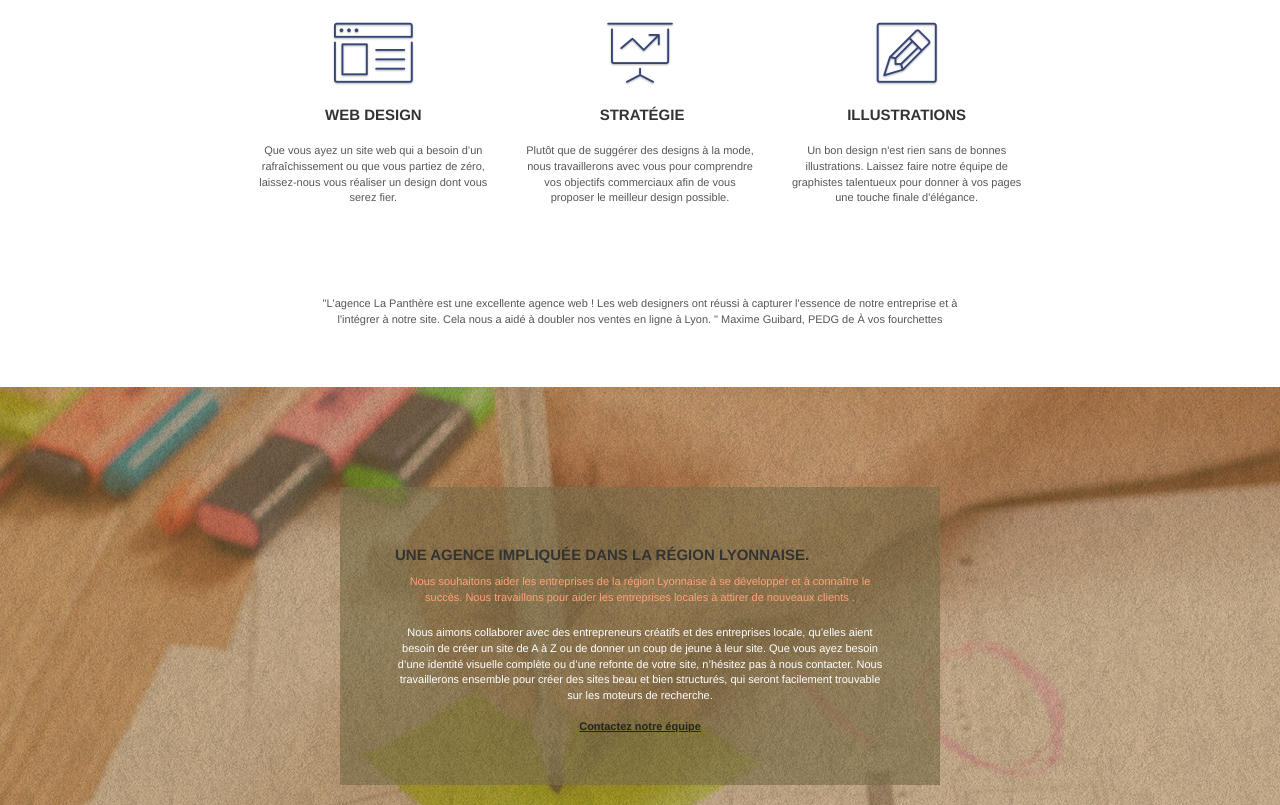
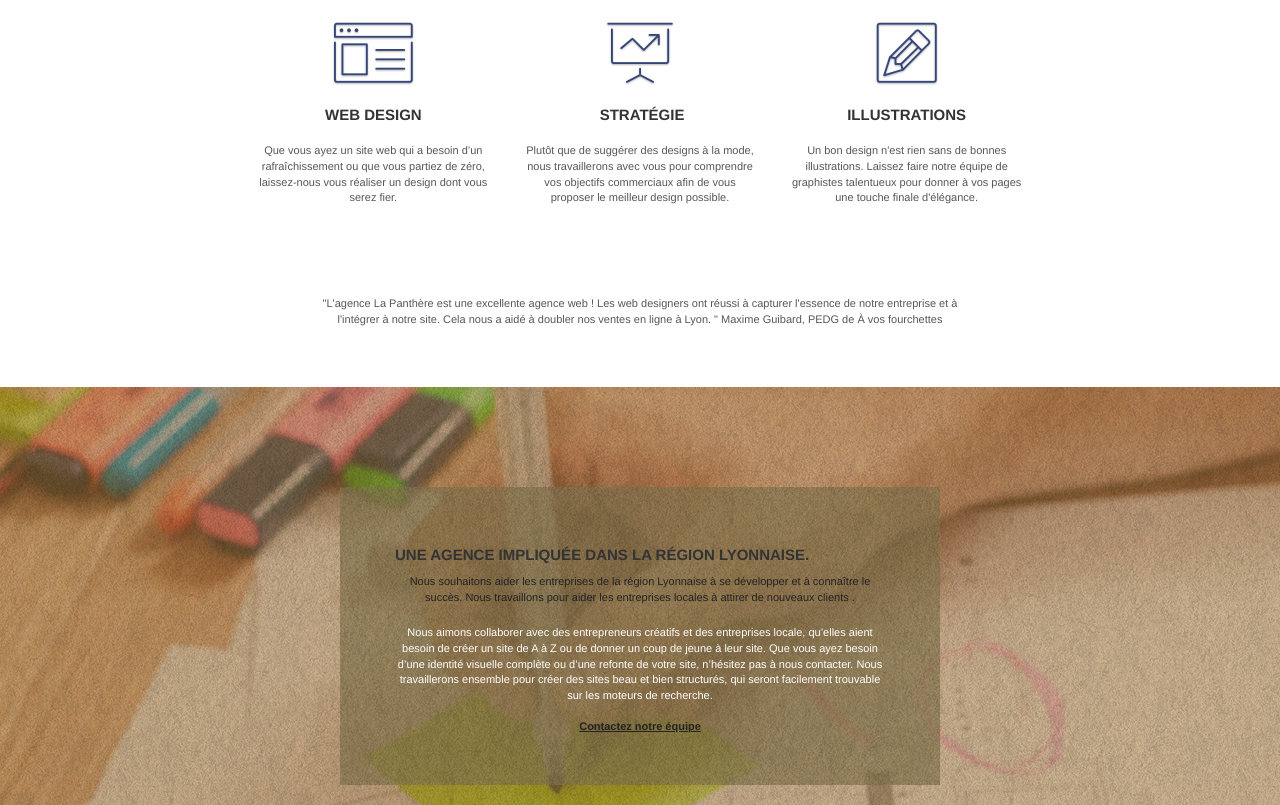
Before and after one commit to Solyahne/agence_panthere, a plain HTML site: page index.html in a window 1280 px wide. Shown: the part 609-1414 px from the top of the page. Drawn offline with Linux system fonts and the light colour scheme.

Commit message:
Correction contrastes p2

```diff
--- a/style.css
+++ b/style.css
@@ -782,6 +782,10 @@ h4 {
     color: #FFA377!important;
 }
 
+.col-sm-12 .tc-white{
+    color: #232323 !important;
+}
+
 .btn-atomic-tangerine {
     background: #F3976C;
     color: #232323!important;
```
